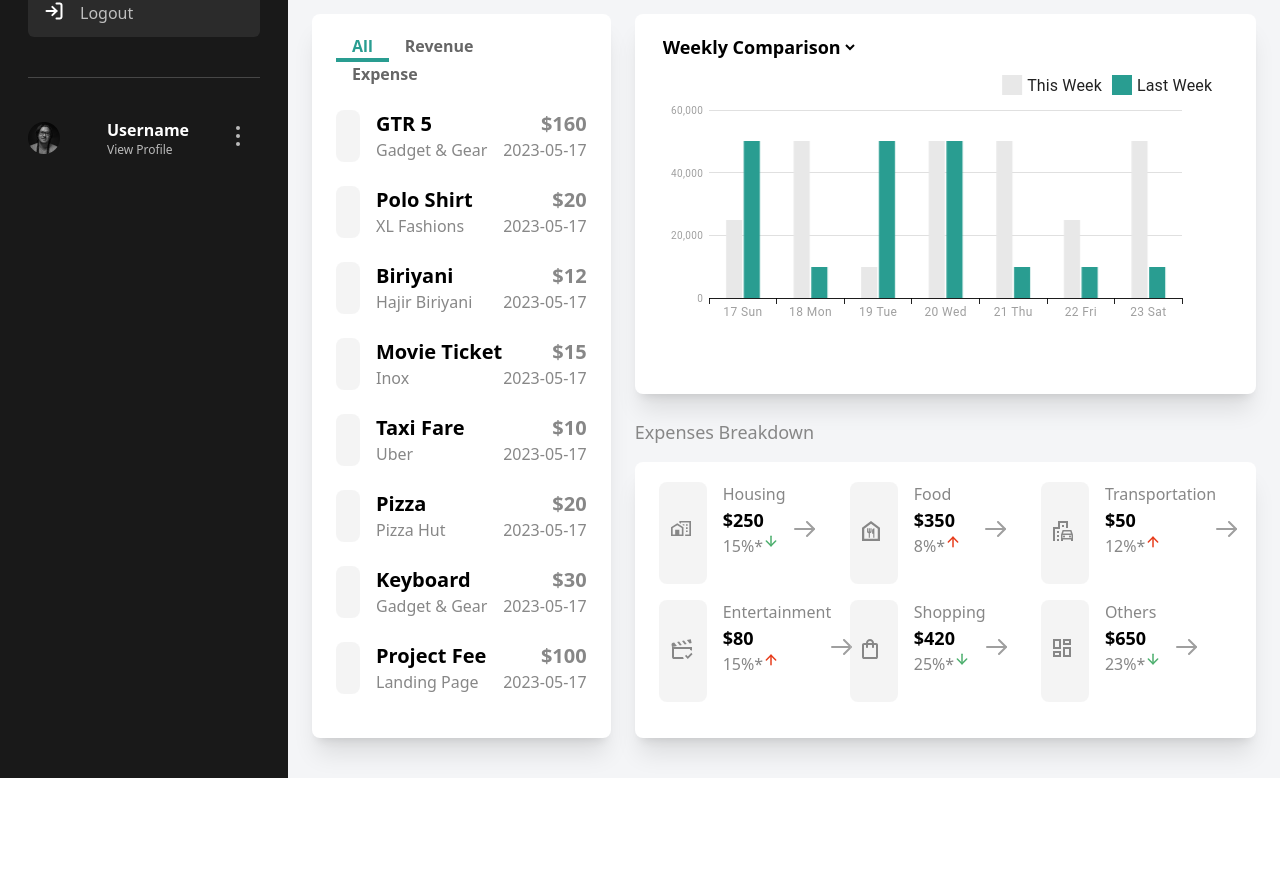
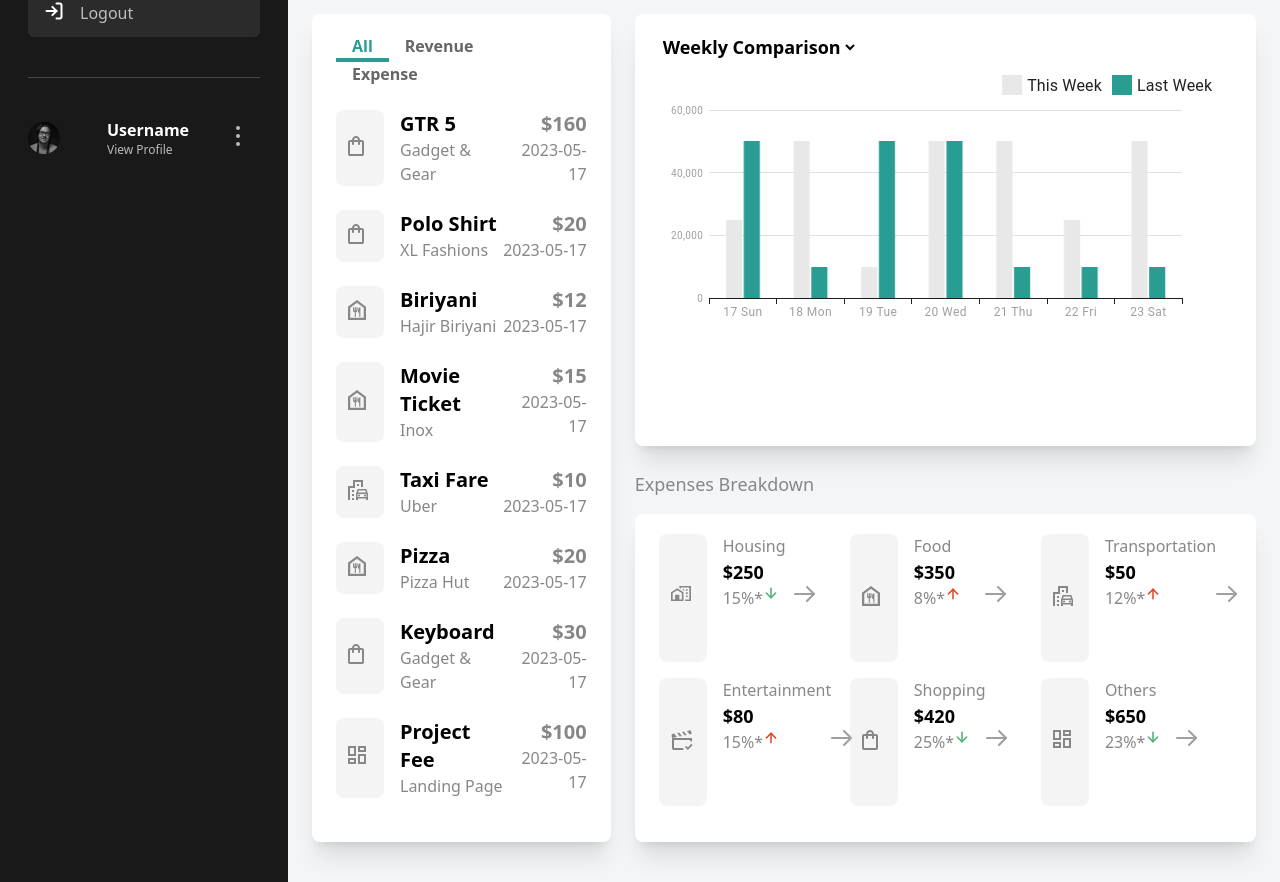
Before and after one commit to mushafa21/admin-ui, a React (Vite) app: page / in a window 1280 px wide. Shown: the part 594-1476 px from the top of the page. Before the commit the page ends 1372 px from the top, so only its background shows below. Built offline with nearby package versions, Linux system fonts and the light colour scheme.

Commit message:
feat : transaction icons

```diff
--- a/src/data/transaction.jsx
+++ b/src/data/transaction.jsx
@@ -1,3 +1,5 @@
+import { Icon } from "../components/Elements/Icon";
+
 const transactions = [
     {
       id: 1,
@@ -8,7 +10,7 @@
       paymentMethod: "Credit Card",
       amount: 160,
       type: "Expense",
-      // icon: <Icon.Shopping />,
+      icon: <Icon.Shopping />,
     },
     {
       id: 2,
@@ -19,7 +21,7 @@
       paymentMethod: "Credit Card",
       amount: 20,
       type: "Expense",
-      // icon: <Icon.Shopping />,
+      icon: <Icon.Shopping />,
     },
     {
       id: 3,
@@ -30,7 +32,7 @@
       paymentMethod: "Credit Card",
       amount: 12,
       type: "Expense",
-      // icon: <Icon.Food />,
+      icon: <Icon.Food />,
     },
     {
       id: 4,
@@ -41,7 +43,7 @@
       paymentMethod: "Credit Card",
       amount: 15,
       type: "Expense",
-      // icon: <Icon.Food />,
+      icon: <Icon.Food />,
     },
     {
       id: 5,
@@ -52,7 +54,7 @@
       paymentMethod: "Credit Card",
       amount: 10,
       type: "Expense",
-      // icon: <Icon.Transportation />,
+      icon: <Icon.Transportation />,
     },
     {
       id: 6,
@@ -63,7 +65,7 @@
       paymentMethod: "Credit Card",
       amount: 20,
       type: "Expense",
-      // icon: <Icon.Food />,
+      icon: <Icon.Food />,
     },
     {
       id: 7,
@@ -74,7 +76,7 @@
       paymentMethod: "Credit Card",
       amount: 30,
       type: "Expense",
-      // icon: <Icon.Shopping />,
+      icon: <Icon.Shopping />,
     },
     {
       id: 8,
@@ -85,7 +87,7 @@
       paymentMethod: "Credit Card",
       amount: 100,
       type: "Revenue",
-      // icon: <Icon.Others />,
+      icon: <Icon.Others />,
     },
   ];
 
```
